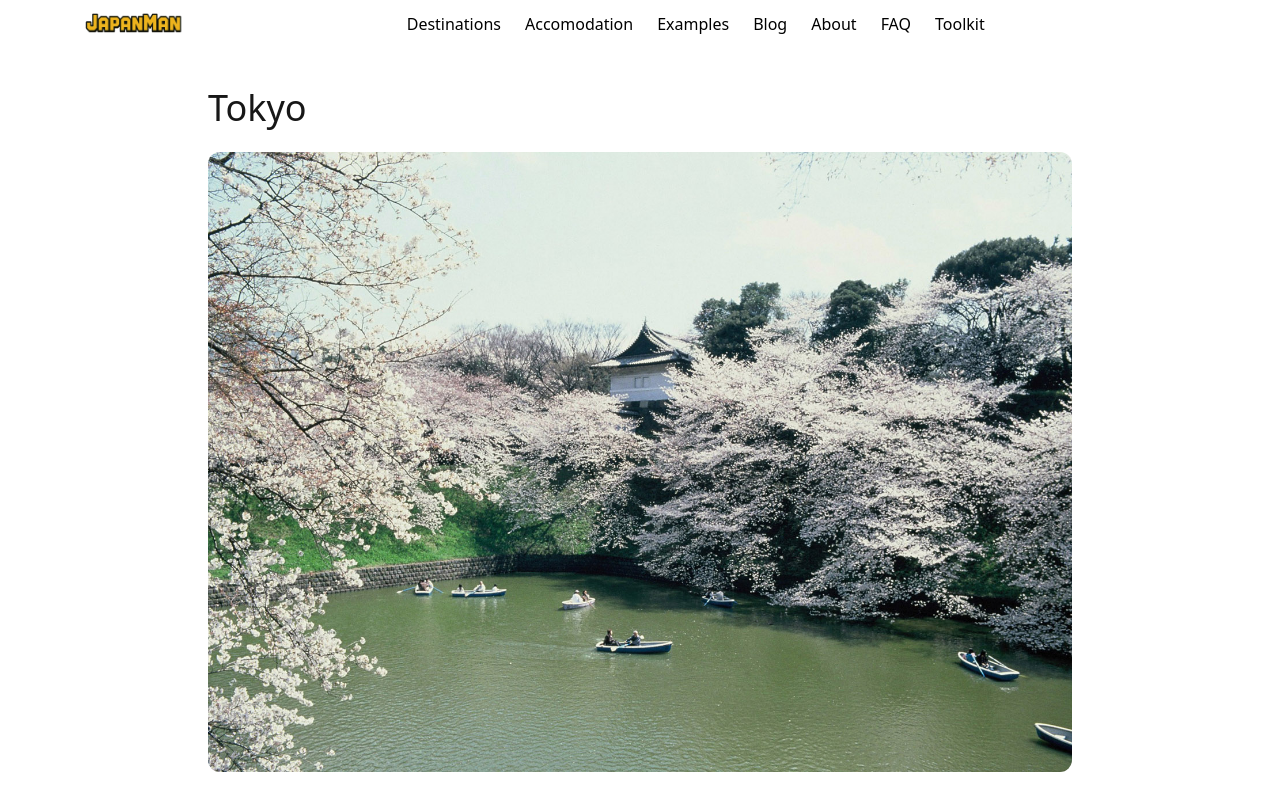
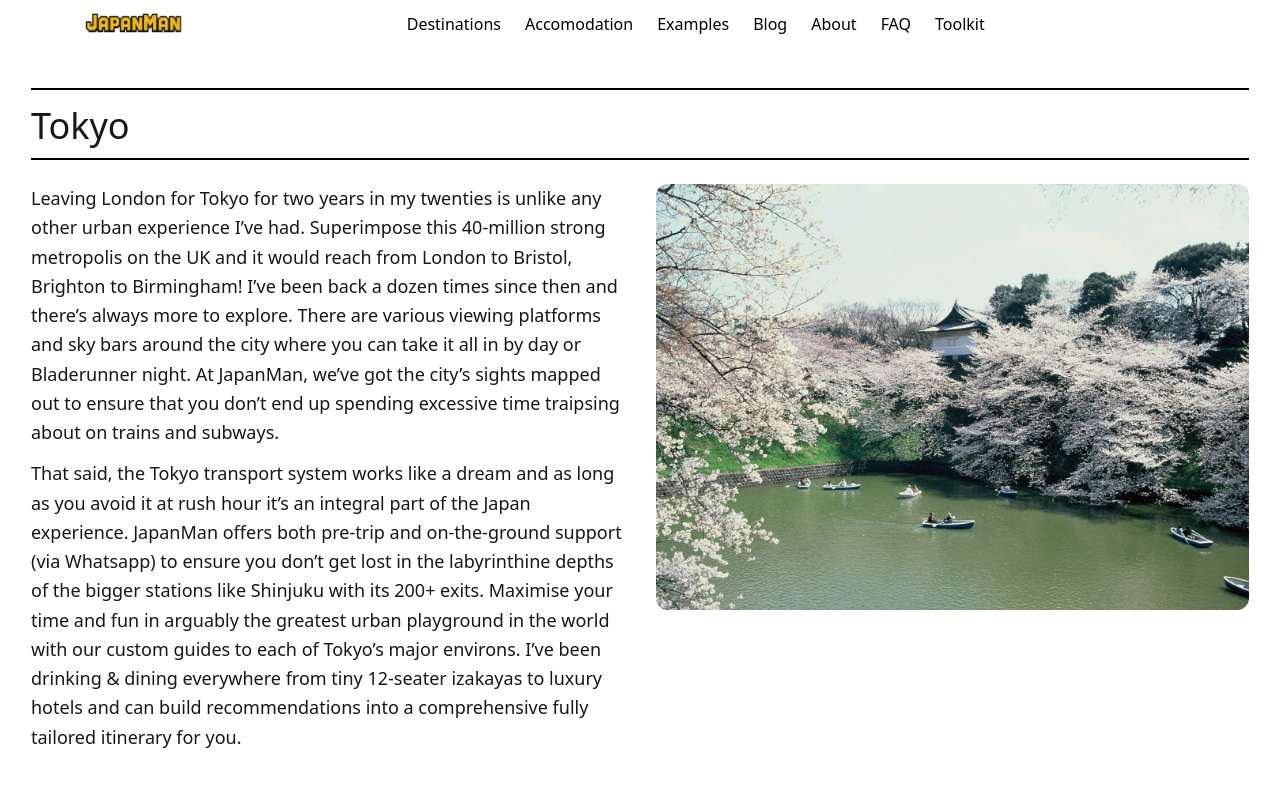
Before and after one commit to rikharthulee/Japan-Man, a Next.js app: page /destinations/tokyo in a window 1280 px wide. Shown: the top 793 px of the page. Built offline with nearby package versions, Linux system fonts and the light colour scheme.

Commit message:
feat: enhance DestinationPage layout and sort destinations alphabetically

```diff
--- a/src/app/destinations/[slug]/page.jsx
+++ b/src/app/destinations/[slug]/page.jsx
@@ -13,26 +13,45 @@ export default function DestinationPage({ params }) {
   }
 
   return (
-    <main className="mx-auto max-w-4xl px-4 py-10">
-      <h1 className="text-3xl md:text-4xl font-medium">{destination.title}</h1>
+    <main className="mx-auto max-w-8xl px-4 py-10">
+      {/* Title with black lines above and below */}
+      <div className="border-t-2 border-black pt-4">
+        <h1 className="text-3xl md:text-4xl font-medium text-center md:text-left">
+          {destination.title}
+        </h1>
+        <div className="border-b-2 border-black mt-3" />
+      </div>
+
+      {/* Responsive layout: image first on mobile, text underneath; text left & image right on desktop */}
+      <section className="mt-6 grid grid-cols-1 md:grid-cols-2 gap-6 md:gap-8 items-start">
+        {/* Image: order first on mobile, second on desktop (so it sits on the right on larger screens) */}
+        <div className="order-1 md:order-2">
           <img
             src={destination.image}
             alt=""
-        className="mt-6 w-full rounded-xl object-cover"
+            className="w-full rounded-xl object-cover"
           />
+        </div>
+
+        {/* Text: order second on mobile (under image), first on desktop (left of image) */}
+        <div className="order-2 md:order-1">
           {destination.details &&
             (Array.isArray(destination.details) ? (
               destination.details.map((para, i) => (
                 <p
                   key={i}
-              className={`text-lg leading-relaxed ${i === 0 ? "mt-4" : "mt-2"}`}
+                  className={`text-lg leading-relaxed ${
+                    i === 0 ? "mt-0" : "mt-3"
+                  }`}
                 >
                   {para}
                 </p>
               ))
             ) : (
-          <p className="mt-4 text-lg leading-relaxed">{destination.details}</p>
+              <p className="text-lg leading-relaxed">{destination.details}</p>
             ))}
+        </div>
+      </section>
     </main>
   );
 }
--- a/src/components/Destinations.jsx
+++ b/src/components/Destinations.jsx
@@ -2,6 +2,11 @@ import Link from "next/link";
 import destinations from "@/data/destinations";
 
 export default function Destinations() {
+  // Sort destinations alphabetically by title
+  const sortedDestinations = [...destinations].sort((a, b) =>
+    a.title.localeCompare(b.title)
+  );
+
   return (
     <section id="destinations" className="mx-auto max-w-6xl px-4 py-16">
       <div className="flex items-end justify-between">
@@ -11,7 +16,7 @@ export default function Destinations() {
         </Link>
       </div>
       <div className="mt-8 grid gap-4 sm:grid-cols-2 md:grid-cols-3">
-        {destinations.map((d) => (
+        {sortedDestinations.map((d) => (
           <Link
             key={d.slug}
             href={`/destinations/${d.slug}`}
```
Lines whose indentation alone changed are shown as unchanged.
